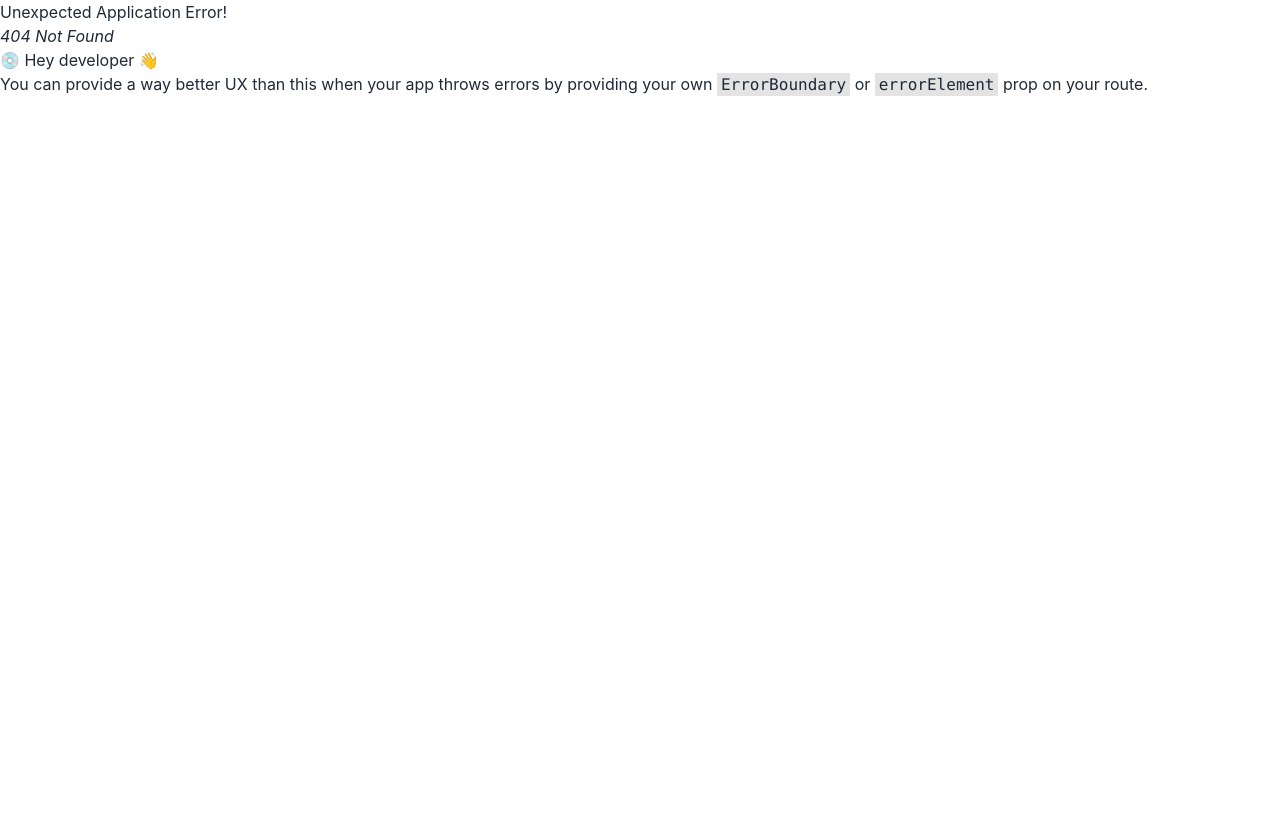
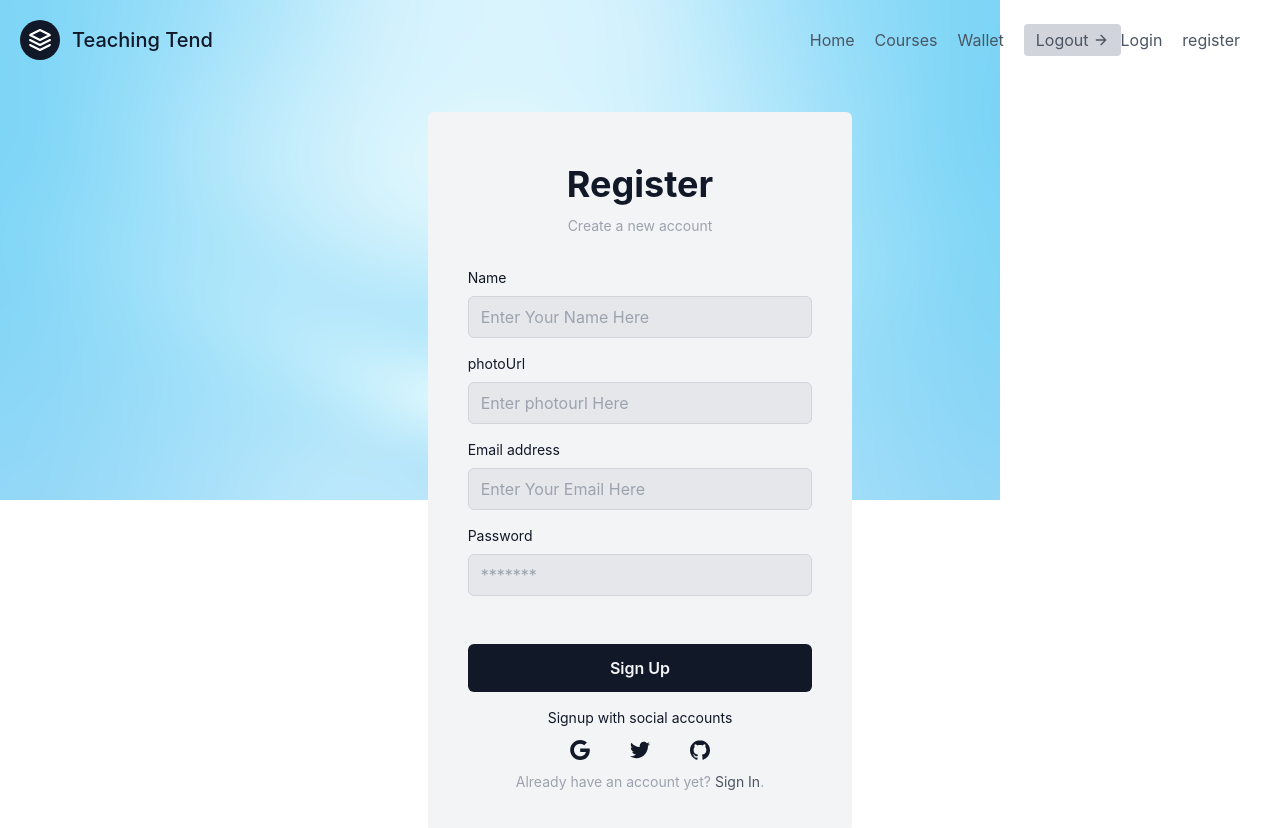
Before and after one commit to shafayatzamil/learn-cs-client, a React (Create React App) app: page /register in a window 1280 px wide. Before the commit this address had no page. Shown: the top 828 px of the page. Before the commit the page ends 800 px from the top, so only its background shows below. Built offline with nearby package versions, Linux system fonts and the light colour scheme.

Commit message:
register

```diff
--- a/src/component/login/Login.js
+++ b/src/component/login/Login.js
@@ -1,4 +1,12 @@
 const Login = () => {
+
+    const hadleSubmit= (event)=>{
+        event.preventDefault();
+        const email = event.target.email.value;
+        const password =event.target.password.value;
+        console.log(email,password);
+    }
+
     return (
       <div className='flex justify-center items-center pt-8'>
         <div className='flex flex-col max-w-md p-6 rounded-md sm:p-10 bg-gray-100 text-gray-900'>
@@ -12,6 +20,7 @@
             noValidate=''
             action=''
             className='space-y-6 ng-untouched ng-pristine ng-valid'
+            onSubmit={hadleSubmit}
           >
             <div className='space-y-4'>
               <div>
--- a/src/component/navbar/Navbar.js
+++ b/src/component/navbar/Navbar.js
@@ -52,6 +52,9 @@
             <Link to='login' className='mr-5 hover:text-gray-900'>
               Login
             </Link>
+            <Link to='register' className='mr-5 hover:text-gray-900'>
+              register
+            </Link>
           </nav>
         </div>
       </header>
--- /dev/null
+++ b/src/component/register/Register.js
@@ -0,0 +1,131 @@
+
+import React from 'react'
+
+const Register = () => {
+  return (
+    <div className='flex justify-center items-center pt-8'>
+      <div className='flex flex-col max-w-md p-6 rounded-md sm:p-10 bg-gray-100 text-gray-900'>
+        <div className='mb-8 text-center'>
+          <h1 className='my-3 text-4xl font-bold'>Register</h1>
+          <p className='text-sm text-gray-400'>Create a new account</p>
+        </div>
+        <form
+          noValidate=''
+          action=''
+          className='space-y-12 ng-untouched ng-pristine ng-valid'
+        >
+          <div className='space-y-4'>
+            <div>
+              <label htmlFor='email' className='block mb-2 text-sm'>
+                Name
+              </label>
+              <input
+                type='text'
+                name='name'
+                id='name'
+                placeholder='Enter Your Name Here'
+                className='w-full px-3 py-2 border rounded-md border-gray-300 focus:border-gray-900 bg-gray-200 text-gray-900'
+                data-temp-mail-org='0'
+              />
+            </div>
+            <div>
+              <label htmlFor='email' className='block mb-2 text-sm'>
+                photoUrl
+              </label>
+              <input
+                type='text'
+                name='photourl'
+                id='name'
+                placeholder='Enter photourl Here'
+                className='w-full px-3 py-2 border rounded-md border-gray-300 focus:border-gray-900 bg-gray-200 text-gray-900'
+                data-temp-mail-org='0'
+              />
+            </div>
+            <div>
+              <label htmlFor='email' className='block mb-2 text-sm'>
+                Email address
+              </label>
+              <input
+                type='email'
+                name='email'
+                id='email'
+                placeholder='Enter Your Email Here'
+                className='w-full px-3 py-2 border rounded-md border-gray-300 focus:border-gray-900 bg-gray-200 text-gray-900'
+                data-temp-mail-org='0'
+              />
+            </div>
+            <div>
+              <div className='flex justify-between mb-2'>
+                <label htmlFor='password' className='text-sm'>
+                  Password
+                </label>
+              </div>
+              <input
+                type='password'
+                name='password'
+                id='password'
+                placeholder='*******'
+                className='w-full px-3 py-2 border rounded-md border-gray-300 bg-gray-200 focus:border-gray-900 text-gray-900'
+              />
+            </div>
+          </div>
+          <div className='space-y-2'>
+            <div>
+              <button
+                type='submit'
+                className='w-full px-8 py-3 font-semibold rounded-md bg-gray-900 hover:bg-gray-700 hover:text-white text-gray-100'
+              >
+                Sign Up
+              </button>
+            </div>
+          </div>
+        </form>
+        <div className='flex items-center pt-4 space-x-1'>
+          <div className='flex-1 h-px sm:w-16 dark:bg-gray-700'></div>
+          <p className='px-3 text-sm dark:text-gray-400'>
+            Signup with social accounts
+          </p>
+          <div className='flex-1 h-px sm:w-16 dark:bg-gray-700'></div>
+        </div>
+        <div className='flex justify-center space-x-4'>
+          <button aria-label='Log in with Google' className='p-3 rounded-sm'>
+            <svg
+              xmlns='http://www.w3.org/2000/svg'
+              viewBox='0 0 32 32'
+              className='w-5 h-5 fill-current'
+            >
+              <path d='M16.318 13.714v5.484h9.078c-0.37 2.354-2.745 6.901-9.078 6.901-5.458 0-9.917-4.521-9.917-10.099s4.458-10.099 9.917-10.099c3.109 0 5.193 1.318 6.38 2.464l4.339-4.182c-2.786-2.599-6.396-4.182-10.719-4.182-8.844 0-16 7.151-16 16s7.156 16 16 16c9.234 0 15.365-6.49 15.365-15.635 0-1.052-0.115-1.854-0.255-2.651z'></path>
+            </svg>
+          </button>
+          <button aria-label='Log in with Twitter' className='p-3 rounded-sm'>
+            <svg
+              xmlns='http://www.w3.org/2000/svg'
+              viewBox='0 0 32 32'
+              className='w-5 h-5 fill-current'
+            >
+              <path d='M31.937 6.093c-1.177 0.516-2.437 0.871-3.765 1.032 1.355-0.813 2.391-2.099 2.885-3.631-1.271 0.74-2.677 1.276-4.172 1.579-1.192-1.276-2.896-2.079-4.787-2.079-3.625 0-6.563 2.937-6.563 6.557 0 0.521 0.063 1.021 0.172 1.495-5.453-0.255-10.287-2.875-13.52-6.833-0.568 0.964-0.891 2.084-0.891 3.303 0 2.281 1.161 4.281 2.916 5.457-1.073-0.031-2.083-0.328-2.968-0.817v0.079c0 3.181 2.26 5.833 5.26 6.437-0.547 0.145-1.131 0.229-1.724 0.229-0.421 0-0.823-0.041-1.224-0.115 0.844 2.604 3.26 4.5 6.14 4.557-2.239 1.755-5.077 2.801-8.135 2.801-0.521 0-1.041-0.025-1.563-0.088 2.917 1.86 6.36 2.948 10.079 2.948 12.067 0 18.661-9.995 18.661-18.651 0-0.276 0-0.557-0.021-0.839 1.287-0.917 2.401-2.079 3.281-3.396z'></path>
+            </svg>
+          </button>
+          <button aria-label='Log in with GitHub' className='p-3 rounded-sm'>
+            <svg
+              xmlns='http://www.w3.org/2000/svg'
+              viewBox='0 0 32 32'
+              className='w-5 h-5 fill-current'
+            >
+              <path d='M16 0.396c-8.839 0-16 7.167-16 16 0 7.073 4.584 13.068 10.937 15.183 0.803 0.151 1.093-0.344 1.093-0.772 0-0.38-0.009-1.385-0.015-2.719-4.453 0.964-5.391-2.151-5.391-2.151-0.729-1.844-1.781-2.339-1.781-2.339-1.448-0.989 0.115-0.968 0.115-0.968 1.604 0.109 2.448 1.645 2.448 1.645 1.427 2.448 3.744 1.74 4.661 1.328 0.14-1.031 0.557-1.74 1.011-2.135-3.552-0.401-7.287-1.776-7.287-7.907 0-1.751 0.62-3.177 1.645-4.297-0.177-0.401-0.719-2.031 0.141-4.235 0 0 1.339-0.427 4.4 1.641 1.281-0.355 2.641-0.532 4-0.541 1.36 0.009 2.719 0.187 4 0.541 3.043-2.068 4.381-1.641 4.381-1.641 0.859 2.204 0.317 3.833 0.161 4.235 1.015 1.12 1.635 2.547 1.635 4.297 0 6.145-3.74 7.5-7.296 7.891 0.556 0.479 1.077 1.464 1.077 2.959 0 2.14-0.020 3.864-0.020 4.385 0 0.416 0.28 0.916 1.104 0.755 6.4-2.093 10.979-8.093 10.979-15.156 0-8.833-7.161-16-16-16z'></path>
+            </svg>
+          </button>
+        </div>
+        <p className='px-6 text-sm text-center text-gray-400'>
+          Already have an account yet?{' '}
+          <a href='#' className='hover:underline text-gray-600'>
+            Sign In
+          </a>
+          .
+        </p>
+      </div>
+    </div>
+  )
+}
+
+export default Register
--- a/src/routes/Routes.js
+++ b/src/routes/Routes.js
@@ -1,6 +1,7 @@
 import { createBrowserRouter } from "react-router-dom";
 import Home from "../component/home/Home";
 import Login from "../component/login/Login";
+import Register from "../component/register/Register";
 import Main from "../layout/Main";
 
 const router= createBrowserRouter([
@@ -15,6 +16,10 @@
             {
                 path:'/login',
                 element:<Login></Login>
+            },
+            {
+                path:'/register',
+                element:<Register></Register>
             }
         ]
     }
```
